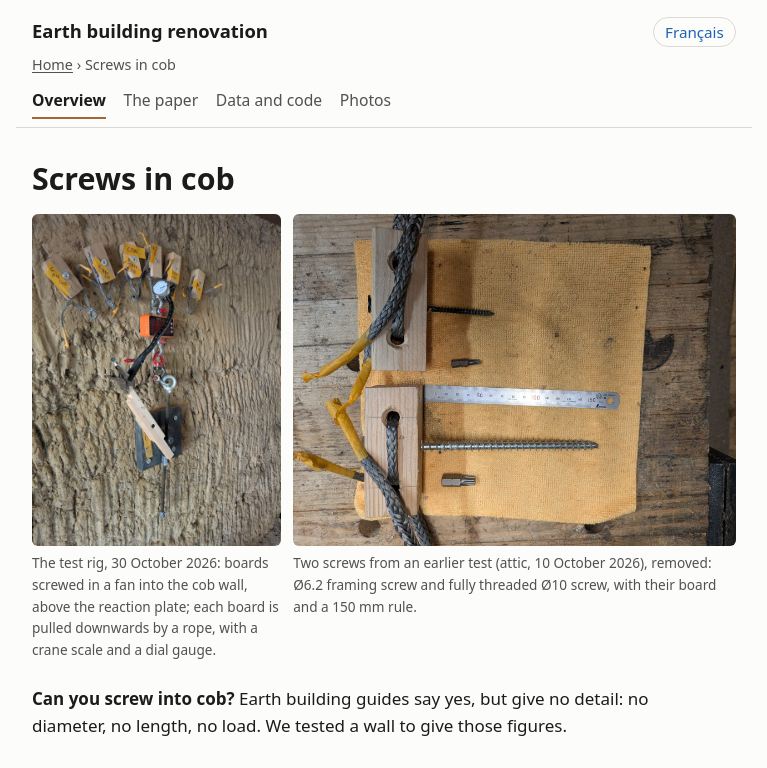
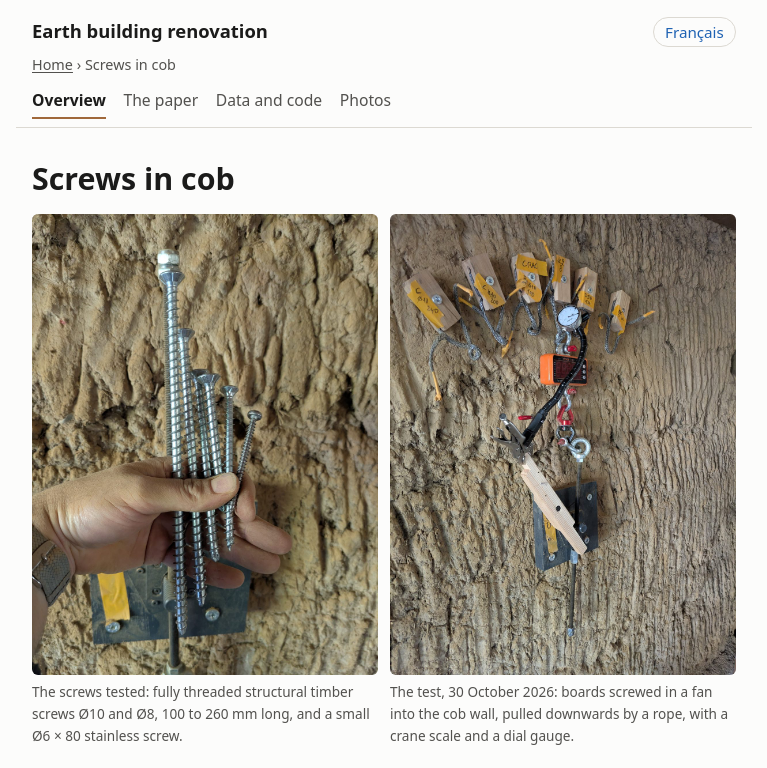
Before and after one commit to Remi-C/renovation-terre-crue, a plain HTML site: page docs/en/vis-dans-la-bauge/index.html in a window 1280 px wide. Shown: the top 768 px of the page, without its empty margins (256-1023 px from the left). Drawn offline with Linux system fonts and the light colour scheme.

Commit message:
Diptyque : vis en main et essai, côte à côte

```diff
--- a/docs/en/vis-dans-la-bauge/index.html
+++ b/docs/en/vis-dans-la-bauge/index.html
@@ -27,21 +27,19 @@ renovating earth (cob) buildings: tests, readings, code and photos.">
 <h1 class="titre">Screws in cob</h1>
 <div class="diptyque">
 <figure>
-<img src="../../vis-dans-la-bauge/photos/montage_eventail.jpg"
-class="portrait" loading="lazy"
-alt="The test rig, 30 October 2026: boards screwed in a fan into the cob wall, above the reaction plate; each board is pulled downwards by a rope, with a crane scale and a dial gauge." />
-<figcaption aria-hidden="true">The test rig, 30 October 2026: boards
-screwed in a fan into the cob wall, above the reaction plate; each board
-is pulled downwards by a rope, with a crane scale and a dial
-gauge.</figcaption>
+<img src="../../vis-dans-la-bauge/photos/vis_en_main.jpg" loading="lazy"
+alt="The screws tested: fully threaded structural timber screws Ø10 and Ø8, 100 to 260 mm long, and a small Ø6 × 80 stainless screw." />
+<figcaption aria-hidden="true">The screws tested: fully threaded
+structural timber screws Ø10 and Ø8, 100 to 260 mm long, and a small Ø6
+× 80 stainless screw.</figcaption>
 </figure>
 <figure>
-<img src="../../vis-dans-la-bauge/photos/vis_combles_apres_essai.jpg"
-class="paysage" loading="lazy"
-alt="Two screws from an earlier test (attic, 10 October 2026), removed: Ø6.2 framing screw and fully threaded Ø10 screw, with their board and a 150 mm rule." />
-<figcaption aria-hidden="true">Two screws from an earlier test (attic,
-10 October 2026), removed: Ø6.2 framing screw and fully threaded Ø10
-screw, with their board and a 150 mm rule.</figcaption>
+<img src="../../vis-dans-la-bauge/photos/montage_eventail.jpg"
+loading="lazy"
+alt="The test, 30 October 2026: boards screwed in a fan into the cob wall, pulled downwards by a rope, with a crane scale and a dial gauge." />
+<figcaption aria-hidden="true">The test, 30 October 2026: boards screwed
+in a fan into the cob wall, pulled downwards by a rope, with a crane
+scale and a dial gauge.</figcaption>
 </figure>
 </div>
 <p><strong>Can you screw into cob?</strong> Earth building guides say
--- a/docs/style.css
+++ b/docs/style.css
@@ -105,12 +105,9 @@ blockquote { margin: 1rem 0; padding: 0.2rem 1rem; border-left: 4px solid var(--
 .bas { border-top: 1px solid var(--trait); padding-top: 1rem; padding-bottom: 2rem; font-size: 0.9rem;
   color: var(--encre-2); }
 
-/* Diptyque d'ouverture d'une page de sujet : deux photos côte à côte, à la même hauteur, jamais recadrées.
-   La largeur de chaque photo suit sa proportion (3:4 en hauteur, 4:3 en largeur) ; empilées sur téléphone. */
-.diptyque { display: flex; gap: 0.75rem; align-items: flex-start; margin: 0 0 1.5rem; }
+/* Diptyque d'ouverture d'une page de sujet : deux photos en hauteur côte à côte, deux colonnes égales, même sur
+   téléphone. */
+.diptyque { display: grid; grid-template-columns: 1fr 1fr; gap: 0.75rem; align-items: start; margin: 0 0 1.5rem; }
 .diptyque figure { margin: 0; min-width: 0; }
-.diptyque figure:has(img.portrait) { flex: 3; }
-.diptyque figure:has(img.paysage) { flex: 5.333; }
-.diptyque img { width: 100%; }
+.diptyque img { width: 100%; height: auto; }
 .diptyque figcaption { font-size: 0.85rem; }
-@media (max-width: 600px) { .diptyque { flex-direction: column; } }
--- a/site/style.css
+++ b/site/style.css
@@ -105,12 +105,9 @@ blockquote { margin: 1rem 0; padding: 0.2rem 1rem; border-left: 4px solid var(--
 .bas { border-top: 1px solid var(--trait); padding-top: 1rem; padding-bottom: 2rem; font-size: 0.9rem;
   color: var(--encre-2); }
 
-/* Diptyque d'ouverture d'une page de sujet : deux photos côte à côte, à la même hauteur, jamais recadrées.
-   La largeur de chaque photo suit sa proportion (3:4 en hauteur, 4:3 en largeur) ; empilées sur téléphone. */
-.diptyque { display: flex; gap: 0.75rem; align-items: flex-start; margin: 0 0 1.5rem; }
+/* Diptyque d'ouverture d'une page de sujet : deux photos en hauteur côte à côte, deux colonnes égales, même sur
+   téléphone. */
+.diptyque { display: grid; grid-template-columns: 1fr 1fr; gap: 0.75rem; align-items: start; margin: 0 0 1.5rem; }
 .diptyque figure { margin: 0; min-width: 0; }
-.diptyque figure:has(img.portrait) { flex: 3; }
-.diptyque figure:has(img.paysage) { flex: 5.333; }
-.diptyque img { width: 100%; }
+.diptyque img { width: 100%; height: auto; }
 .diptyque figcaption { font-size: 0.85rem; }
-@media (max-width: 600px) { .diptyque { flex-direction: column; } }
--- a/vis-dans-la-bauge/photos/legendes.csv
+++ b/vis-dans-la-bauge/photos/legendes.csv
@@ -8,3 +8,4 @@ c8_decharge.jpg;2026-10-30;Essai C8 (vis seule, sans planche), peu chargé (≈
 c8_charge_peson.jpg;2026-10-30;Essai C8 chargé : le peson lit 251 kg.;Test C8 under load: the crane scale reads 251 kg.;PXL_20261030_120047674.jpg
 c8_charge_cavite.jpg;2026-10-30;Essai C8 chargé à ≈ 250 kg : une cavité s'ouvre dans la bauge au-dessus de la tête, côté opposé à l'effort.;Test C8 at about 250 kg: a cavity opens in the cob above the head, on the side opposite the load.;PXL_20261030_120049361.jpg
 vis_combles_apres_essai.jpg;2026-10-12;Les deux vis du premier essai (combles, 10/10/2026), dévissées : PowerFull II Ø10 et vis de charpente Ø6,2, avec leur planche et un réglet de 150 mm.;The two screws from the first test (attic, 10/10/2026), removed: PowerFull II Ø10 and Ø6.2 framing screw, with their board and a 150 mm rule.;PXL_20261012_064959954.jpg
+vis_en_main.jpg;2026-10-30;Les vis des essais du 30 octobre 2026 : vis de charpente à filetage total Ø10 et Ø8, de 100 à 260 mm, et une petite vis inox Ø6 × 80.;The screws from the tests of 30 October 2026: fully threaded structural timber screws Ø10 and Ø8, 100 to 260 mm long, and a small Ø6 × 80 stainless screw.;PXL_20261030_090844288.jpg
```
Also changed, not shown: docs/en/vis-dans-la-bauge/photos.html (+8 -0 lines), docs/vis-dans-la-bauge/index.html (+10 -12 lines), docs/vis-dans-la-bauge/photos.html (+8 -0 lines), docs/vis-dans-la-bauge/photos/vis_en_main.jpg (added), vis-dans-la-bauge/photos/vis_en_main.jpg (added), 5 other files.
